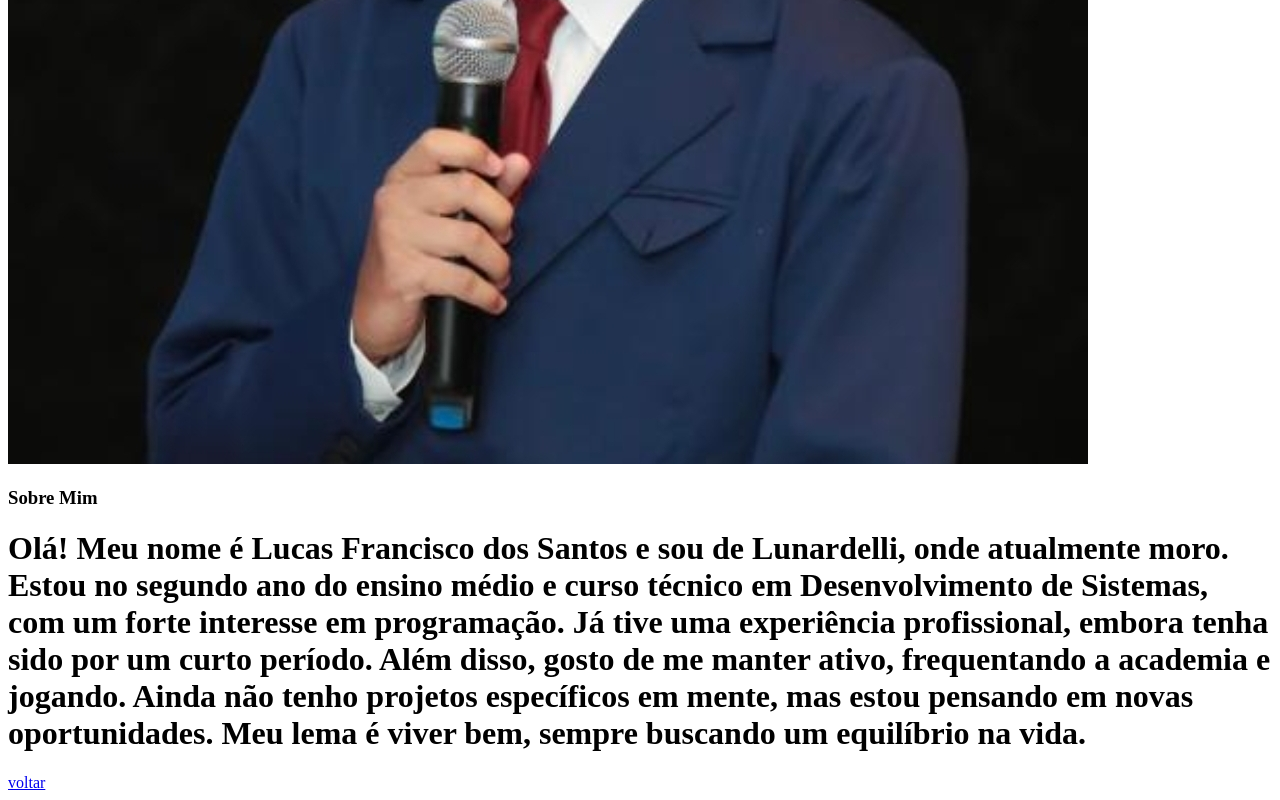
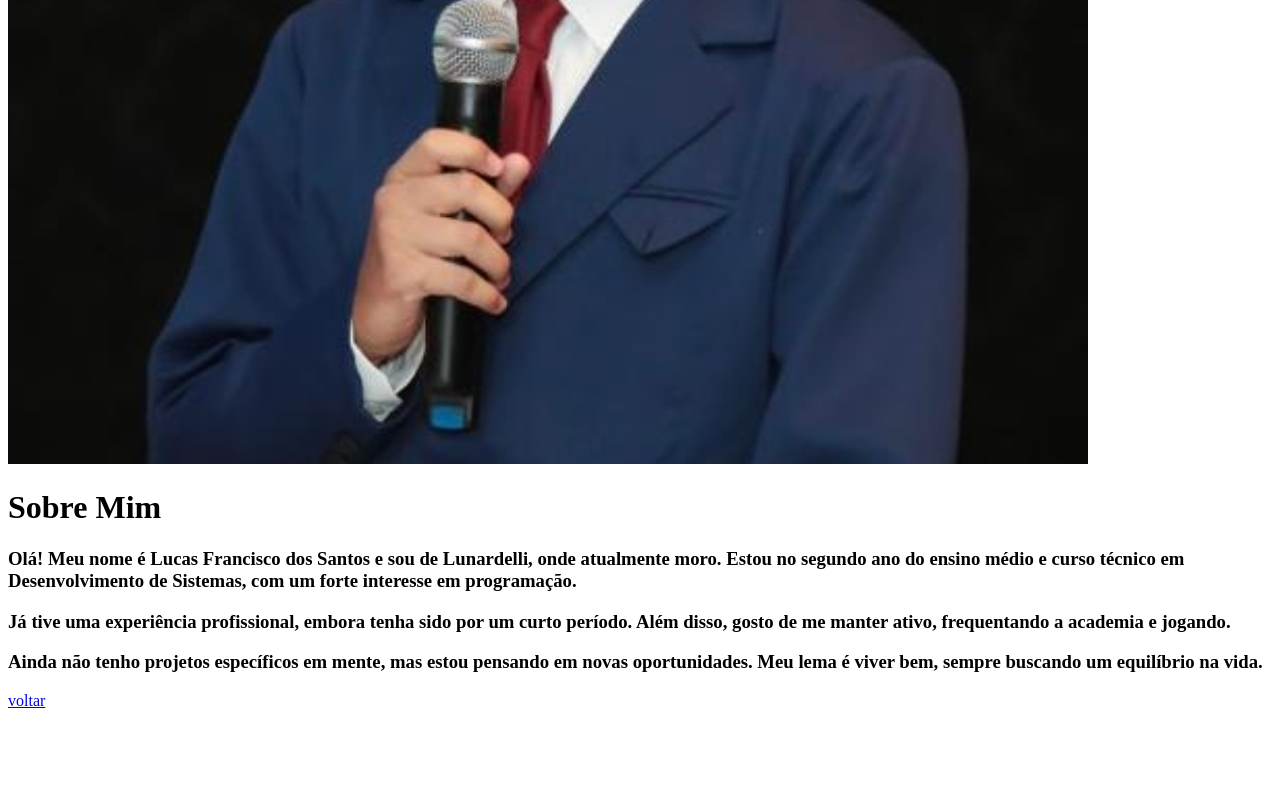
Before and after one commit to LucassFrancisco/projeto-escola, a plain HTML site: page informações.html in a window 1280 px wide. Shown: the part 586-1386 px from the top of the page. After the commit the page ends 1304 px from the top, so only its background shows below. Drawn offline with Linux system fonts and the light colour scheme.

Commit message:
Update informações.html

```diff
--- a/informações.html
+++ b/informações.html
@@ -6,14 +6,14 @@
   </head>
   <body>
     <img src="imagem/eu.jpg">
-    <h3>Sobre Mim</h3>
-    <h1>Olá! Meu nome é Lucas Francisco dos Santos e sou de Lunardelli, onde atualmente moro. Estou no segundo ano do ensino médio e curso técnico em Desenvolvimento de Sistemas, com um forte interesse em programação.
+    <h1>Sobre Mim</h1>
+    <h3>Olá! Meu nome é Lucas Francisco dos Santos e sou de Lunardelli, onde atualmente moro. Estou no segundo ano do ensino médio e curso técnico em Desenvolvimento de Sistemas, com um forte interesse em programação.</h3>
 
-Já tive uma experiência profissional, embora tenha sido por um curto período. Além disso, gosto de me manter ativo, frequentando a academia e jogando.
+<h3>Já tive uma experiência profissional, embora tenha sido por um curto período. Além disso, gosto de me manter ativo, frequentando a academia e jogando.</h3>
 
-Ainda não tenho projetos específicos em mente, mas estou pensando em novas oportunidades. Meu lema é viver bem, sempre buscando um equilíbrio na vida.
+<h3>Ainda não tenho projetos específicos em mente, mas estou pensando em novas oportunidades. Meu lema é viver bem, sempre buscando um equilíbrio na vida.</h3>
 
-</h1>
+
     <a href="index.html"> voltar </a>
   </body>
 </html>
```
